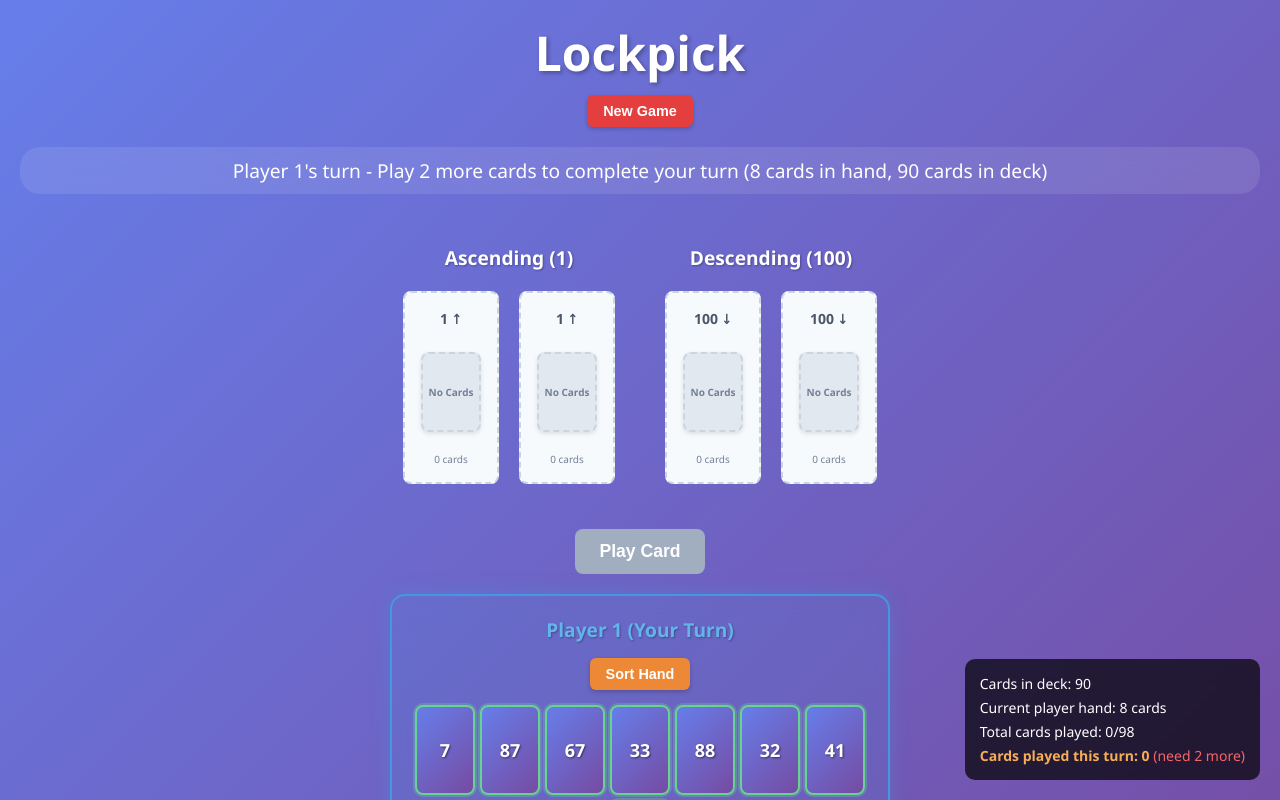
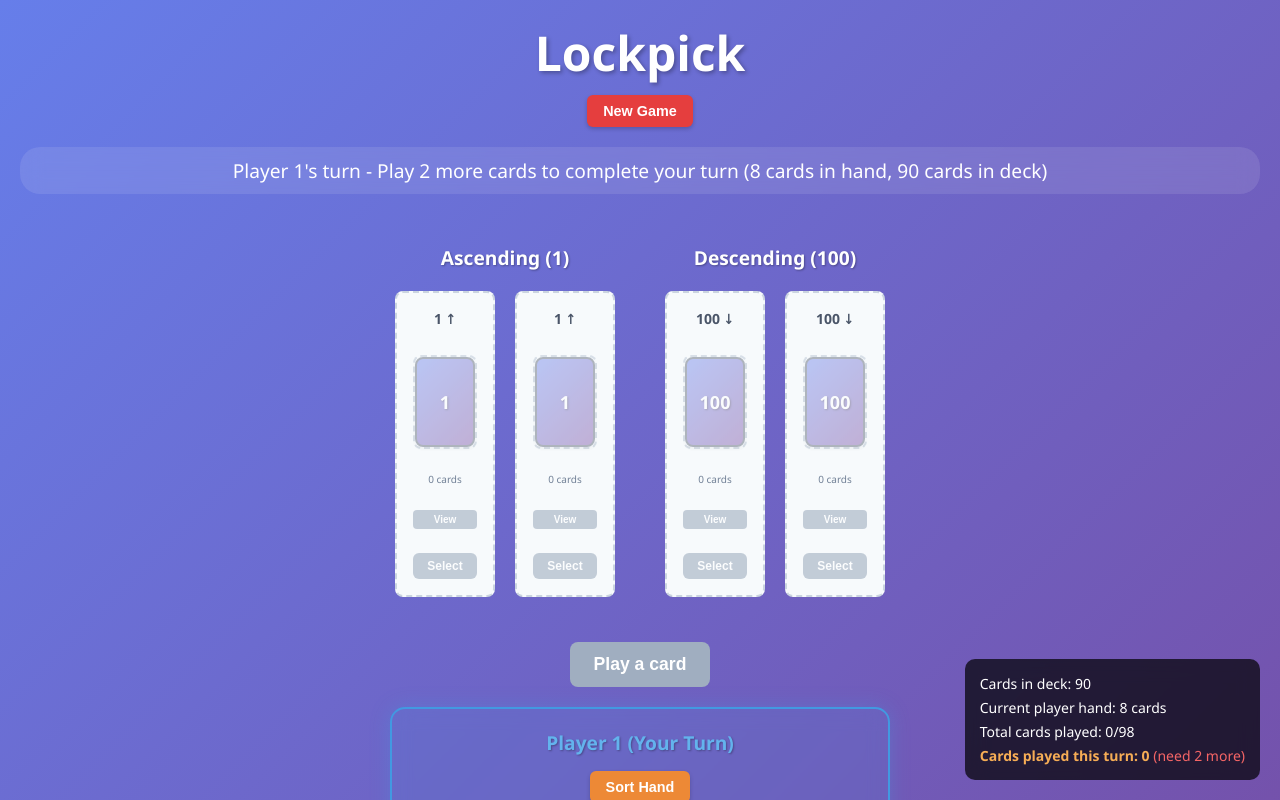
Before and after one commit to simonproudfootxyz/lockpick, a React (Create React App) app: page / in a window 1280 px wide. Both pictures are taken after a click on the button "START GAME". Shown: the top 800 px of the page. Built offline with nearby package versions, Linux system fonts and the light colour scheme.

Commit message:
- update rules to have different cards per hand depending on the number of players - update UI to clean up

```diff
--- a/src/DiscardPile.css
+++ b/src/DiscardPile.css
@@ -14,9 +14,6 @@
 }
 
 .pile-header {
-  display: flex;
-  justify-content: space-between;
-  align-items: center;
   margin-bottom: 8px;
 }
 
@@ -25,7 +22,6 @@
   font-size: 14px;
   color: #4a5568;
   text-align: center;
-  flex: 1;
 }
 
 .view-pile-btn {
@@ -38,12 +34,24 @@
   font-size: 10px;
   font-weight: 600;
   transition: all 0.2s;
-  margin-left: 8px;
+  width: 100%;
+  margin-top: 8px;
 }
 
-.view-pile-btn:hover {
+.view-pile-btn:hover:not(:disabled) {
   background: #2f855a;
   transform: translateY(-1px);
+}
+
+.view-pile-btn.disabled {
+  background: #a0aec0;
+  cursor: not-allowed;
+  opacity: 0.6;
+}
+
+.view-pile-btn.disabled:hover {
+  background: #a0aec0;
+  transform: none;
 }
 
 .pile-cards {
@@ -83,16 +91,23 @@
   line-height: 1.2;
 }
 
-.pile-stack {
-  position: relative;
+.pile-display {
   display: flex;
   align-items: center;
   justify-content: center;
+  min-height: 100px;
 }
 
 .stacked-card {
   position: absolute;
   transition: all 0.2s ease;
+}
+
+.starting-card {
+  opacity: 0.7;
+  border: 2px dashed #cbd5e0;
+  border-radius: 8px;
+  background: rgba(255, 255, 255, 0.1);
 }
 
 .pile-count {
@@ -129,3 +144,14 @@
 .select-pile-btn.selected:hover {
   background: #2f855a;
 }
+
+.select-pile-btn.disabled {
+  background: #a0aec0;
+  cursor: not-allowed;
+  opacity: 0.6;
+}
+
+.select-pile-btn.disabled:hover {
+  background: #a0aec0;
+  transform: none;
+}
--- a/src/DiscardPile.js
+++ b/src/DiscardPile.js
@@ -23,49 +23,44 @@ const DiscardPile = ({
     <div className="discard-pile">
       <div className="pile-header">
         <div className="pile-label">{getPileLabel()}</div>
+      </div>
+      <div className="pile-cards">
+        <div className="pile-display">
+          {/* Show starting card for empty piles */}
+          {pile.length === 0 && (
+            <div className="starting-card">
+              <Card
+                value={pileType === "ascending" ? 1 : 100}
+                isClickable={false}
+              />
+            </div>
+          )}
+          {/* Show only the last played card */}
           {pile.length > 0 && (
+            <div className="last-card">
+              <Card value={pile[pile.length - 1]} isClickable={false} />
+            </div>
+          )}
+        </div>
+      </div>
+      <div className="pile-count">{pile.length} cards</div>
       <button
-            className="view-pile-btn"
+        className={`view-pile-btn ${pile.length === 0 && "disabled"}`}
         onClick={() => onViewPile(pile, pileType, pileNumber)}
         title="View all cards in this pile"
+        disabled={pile.length === 0}
       >
         View
       </button>
-        )}
-      </div>
-      <div className="pile-cards">
-        {pile.length === 0 ? (
-          <div className="empty-pile">
-            <div className="no-cards-card">
-              <div className="no-cards-text">No Cards</div>
-            </div>
-          </div>
-        ) : (
-          <div className="pile-stack">
-            {pile.slice(-3).map((card, index) => (
-              <div
-                key={`${card}-${index}`}
-                className="stacked-card"
-                style={{
-                  zIndex: index + 1,
-                  transform: `translate(${index * 2}px, ${index * -2}px)`,
-                }}
-              >
-                <Card value={card} isClickable={false} />
-              </div>
-            ))}
-          </div>
-        )}
-      </div>
-      <div className="pile-count">{pile.length} cards</div>
-      {isSelectable && (
       <button
-          className={`select-pile-btn ${isSelected ? "selected" : ""}`}
+        className={`select-pile-btn ${isSelected ? "selected" : ""} ${
+          !isSelectable ? "disabled" : ""
+        }`}
         onClick={() => onSelectPile(pileNumber - 1)}
+        disabled={!isSelectable}
       >
         {isSelected ? "Selected" : "Select"}
       </button>
-      )}
     </div>
   );
 };
--- a/src/Game.js
+++ b/src/Game.js
@@ -267,20 +267,13 @@ const Game = () => {
         </div>
       </div>
 
-      {selectedCard && (
-        <div className="pile-assignment">
-          <h3>Select Pile for Card {selectedCard}</h3>
-          <div className="card-display">{selectedCard}</div>
-        </div>
-      )}
-
       <div className="play-card-section">
         <button
           onClick={playSelectedCard}
           disabled={!selectedCard || selectedPile === null}
           className="play-card-btn"
         >
-          Play Card {selectedCard || ""}
+          {selectedCard ? `Play card ${selectedCard}` : "Play a card"}
         </button>
       </div>
 
```
Lines whose indentation alone changed are shown as unchanged.
